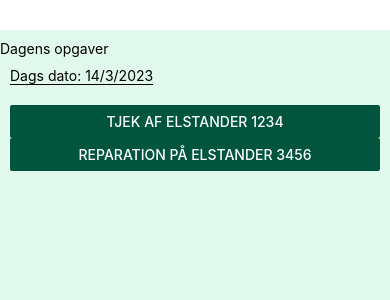
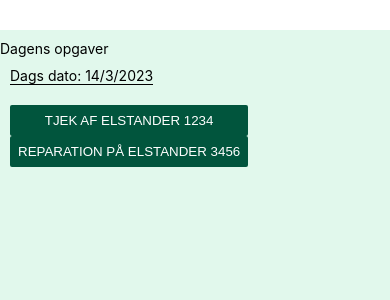
Before and after one commit to Nyberg5000/Energi-Fyn-App, a React Native app: screen / in a window 390 px wide. Shown: the top 300 px of the page. Built offline with nearby package versions, Linux system fonts and the light colour scheme.

Commit message:
added code to AssignmentApp

```diff
--- a/App.js
+++ b/App.js
@@ -1,6 +1,7 @@
 import { Alert, Button, StyleSheet, Text, View } from 'react-native';
 
 import TodayDate from './components/TodayDate';
+import AssignmentItem from './components/AssignmentItem';
 
 export default function App() {
 
@@ -12,18 +13,16 @@ export default function App() {
   return (
     <View style={styles.container} >
       <View style={styles.header} >
-        <Text>Dagens opgaver</Text>
+        <Text>
+          Dagens opgaver
+        </Text>
         <Text>
           <TodayDate/>
        </Text>
-
-
       </View>
-      <View style= {styles.listObject}>
-        <Button color='#01553D'  onPress={()=> Alert.alert ('Åbner nyt vindue')} title='Tjek af elstander 1234'></Button>
-        <Button color='#01553D' title='Reparation på elstander 3456'></Button>
-      </View>
-
+     <Text>
+      <AssignmentItem/>
+     </Text>
     </View>
 
 
@@ -47,14 +46,4 @@ const styles = StyleSheet.create({
 //skal være i midten
     //flex:1,
   },
-    listObject:
-  {
-    flex:4,
-    marginTop: 20,
-    marginLeft:10,
-    marginRight:10,
-
-  }
-
-
 });
--- a/components/AssignmentItem.js
+++ b/components/AssignmentItem.js
@@ -1,2 +1,22 @@
 // her hentes opgaver ind fra database evt.. Disse vises i en liste - skal importeres til app.js
-//i app.js bruges pressable til at trykke på enkelte opgaver som vises i en liste
+//i app.js bruges pressable til at trykke på enkelte opgaver som vises i en liste - en flatlist
+import { StyleSheet, View, Button } from "react-native";
+function AssignmentItem(){
+return(
+    <View style= {styles.listObject}>
+    <Button color='#01553D'  onPress={()=> Alert.alert ('Åbner nyt vindue')} title='Tjek af elstander 1234'></Button>
+    <Button color='#01553D' title='Reparation på elstander 3456'></Button>
+  </View>
+);
+}
+export default AssignmentItem;
+
+const styles= StyleSheet.create({
+    listObject:
+  {
+    //flex:4,
+    marginTop: 20,
+    marginLeft:10,
+    marginRight:10,
+  }
+});
```
